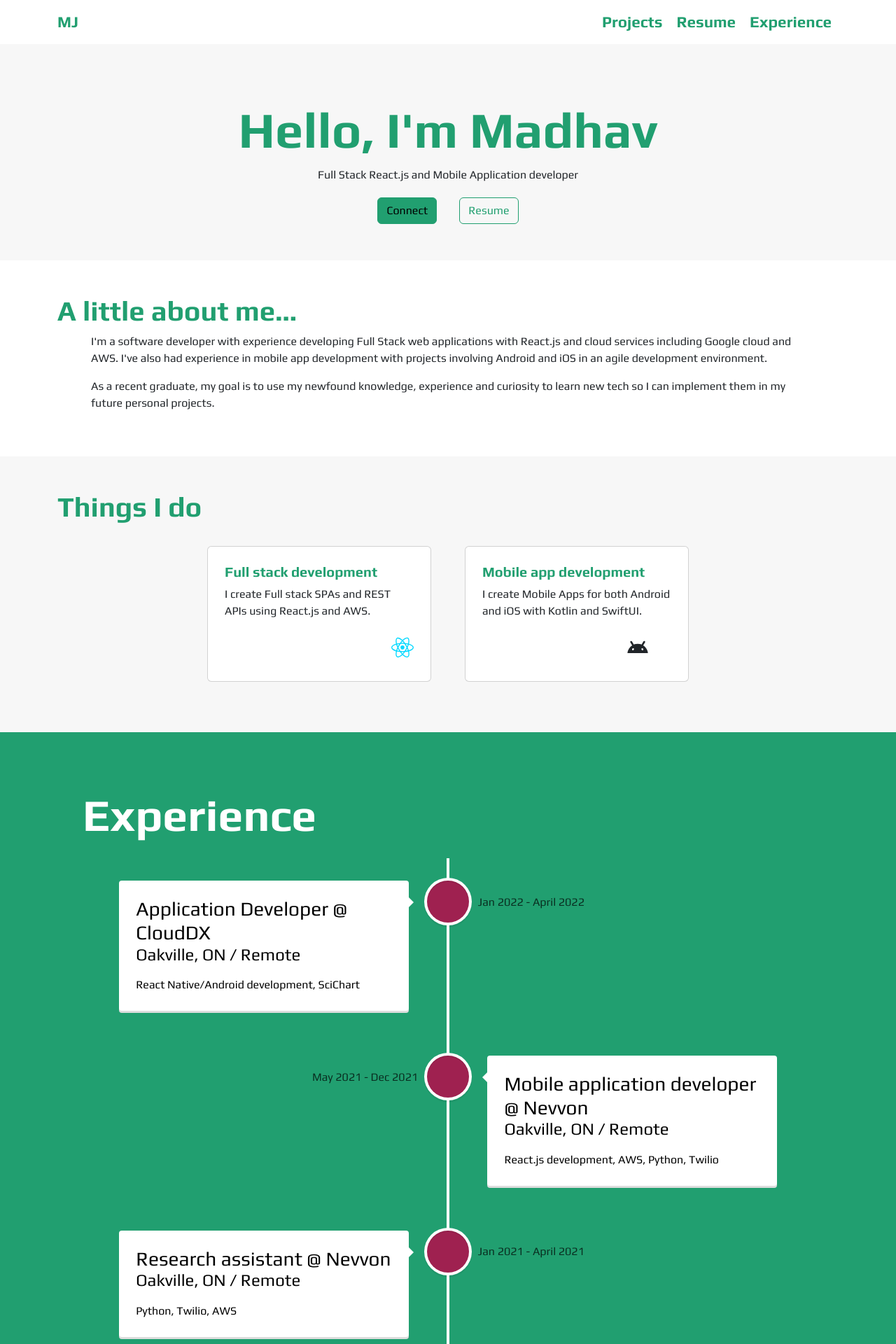
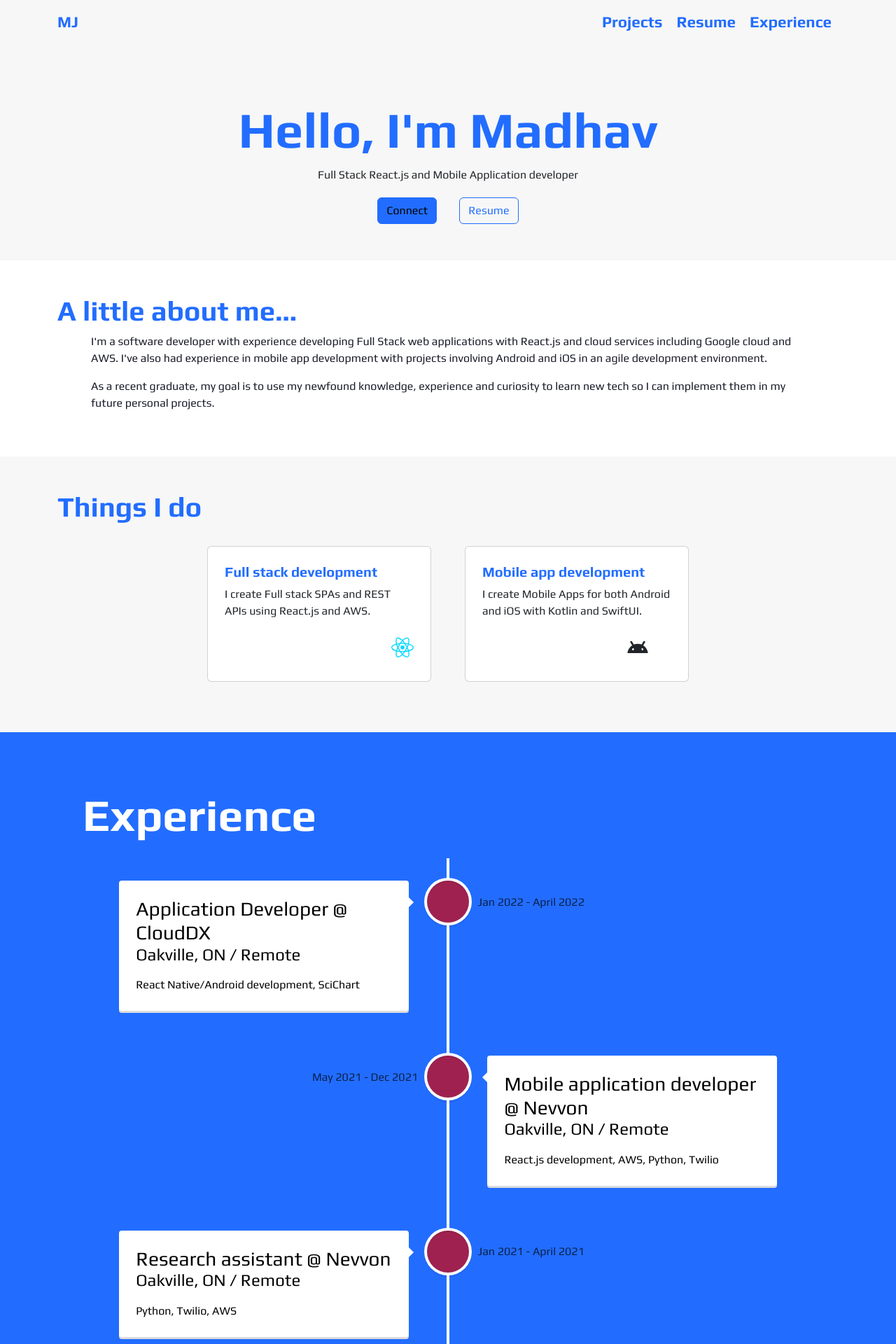
Before and after one commit to MadhavJai007/portfolio-madhavj007, a Next.js app: page / in a window 1280 px wide. Shown: the top 1920 px of the page at 70% size. Built offline with nearby package versions, Linux system fonts and the light colour scheme; some icons are missing.

Commit message:
style changes

```diff
--- a/components/About.jsx
+++ b/components/About.jsx
@@ -4,8 +4,8 @@
 	return (
 		<div id="about" className="bg-white py-5 px-5">
 			<div className="container">
-				<h1 className="text-primary fw-bold">{title}</h1>
-				<div className="px-sm-5">
+				<h1 className="text-deepblue fw-bold">{title}</h1>
+				<div className="px-sm-5 text-altdark">
 					{desc.map((value, index) => (
 						<p key={index} >{value}</p>
 					))}
--- a/components/Experience.jsx
+++ b/components/Experience.jsx
@@ -4,7 +4,7 @@
 
 export const Experience = ({title, career}) => {
     return(
-        <div id="experience" className="bg-primary py-5 px-2">
+        <div id="experience" className="bg-deepblue py-5 px-2">
             <div className="container mt-2 pt-4 px-5">
             <h1 className="text-light fw-bold display-3 mb-4">{title}</h1>
             <VerticalTimeline layout='2-columns' animate={false}>
--- a/components/Intro.jsx
+++ b/components/Intro.jsx
@@ -6,21 +6,21 @@
 
 export const Intro = ({ title, desc, buttons }) => {
 	return (
-		<div id="intro" className="bg-secondary py-5 px-2">
+		<div id="intro" className="bg-altlight py-5 px-2">
 			<div className="container mt-2 pt-4">
 				<div className=" row align-items-center">
 					<div className="col-sm-12 text-center">
-						<h1 className="text-primary fw-bold display-2">{title}</h1>
-						<p>{desc}</p>
+						<h1 className="text-deepblue fw-bold display-2">{title}</h1>
+						<p className='text-dark'>{desc}</p>
 						<div className="text-center">
 							{buttons.map((value, index) => (
 								(value.isPrimary) ?
 									<Link key={index} href={value.link} aria-label={value.link}>
-										<btn className="btn btn-primary my-1 mx-3">{value.title}</btn>
+										<btn className="btn btn-deepblue my-1 mx-3">{value.title}</btn>
 									</Link>
 									:
 									<Link target="_blank" rel="noreferrer" key={index} href={value.link} aria-label={value.link}>
-										<btn className="btn btn-outline-primary my-1 mx-3">{value.title}</btn>
+										<btn className="btn btn-outline-deepblue my-1 mx-3">{value.title}</btn>
 									</Link>
 							))}
 						</div>
--- a/components/Navbar.jsx
+++ b/components/Navbar.jsx
@@ -10,7 +10,7 @@
 
     return(
 
-        <Navbar expand="md" expanded={expand}  style={ {width: '100%'} }>
+        <Navbar expand="md" expanded={expand}  style={ {width: '100%'} } className={"bg-altlight"}>
             <Container  >
                 <Navbar.Brand className={""}>
                     <Link className={ "navLink2"} href={"/"}>
@@ -30,11 +30,12 @@
                     <Nav
                         className={"ms-auto my-2 my-lg-0"}
                         // style={{ maxHeight: '100px'}}
+
                         navbarScroll
                     >
                         <Nav.Item>
                             <div className={ "navLink"}>
-                                <Link className={ "navLink2"} href={"#projects"}>
+                                <Link className={ "navLink2 "} href={"#projects"}>
                                     Projects
                                 </Link>
                             </div>
--- a/components/Projects.jsx
+++ b/components/Projects.jsx
@@ -2,7 +2,7 @@
 
 export const Projects = ({title, cards}) => {
     return(
-        <div id="projects" className="bg-warning p-5">
+        <div id="projects" className="bg-altlight p-5">
             <div className="container">
                 <h1 className="text-primary fw-bold">
                    {title}
--- a/components/Skills.jsx
+++ b/components/Skills.jsx
@@ -2,7 +2,7 @@
 
 export const Skills = ({title, cards}) => {
     return(
-        <div id="skills" className="bg-secondary p-5">
+        <div id="skills" className="bg-altlight p-5">
             <div className="container">
                 <h1 className="text-primary fw-bold">
                    {title}
--- a/styles/custom.global.scss
+++ b/styles/custom.global.scss
@@ -4,8 +4,8 @@
 // Include any default variable overrides here (though functions won't be available)
 // $body-bg: #000;
 // $body-color: #111;
-$primary: #219f70 ;
-$secondary: #F7F7F7;
+$primary: #226dff ;
+// $secondary: #F7F7F7;
 $light: #FFFFFF;
 $warning: #9f2150;
 
@@ -15,8 +15,10 @@
 
 // custome theme color maps
 $custom-theme-colors: (
-    "altlight": #bbc4ff,
-    "altdark": #1c1e26,
+    "altlight": #F7F7F7,
+    "altdark": #181a27,
+    "slate": #181b2b,
+    "deepblue": #226dff,
 );
 
 $theme-colors: map-merge($custom-theme-colors, $theme-colors);
@@ -61,6 +63,7 @@
     text-decoration: none;
     font-weight: bold;
     font-size: 1.4rem;
+    color: #226dff
   }
 
 
@@ -70,6 +73,7 @@
     padding: 0.3rem 2rem !important;
     font-size: 1.4rem !important;
     font-weight: bold;
+    // background-color: #181a27 !important;
   }
 
   @media (max-width: 767px) {
@@ -92,7 +96,7 @@
 //  for the hamburger menu icon when viewport size is lower than lg
   .navbarToggler span {
     display: block !important;
-    background-color: #295abd !important;
+    background-color: #226dff !important;
     height: 4px !important;
     width: 27px !important;
     margin-top: 5px !important;
```
